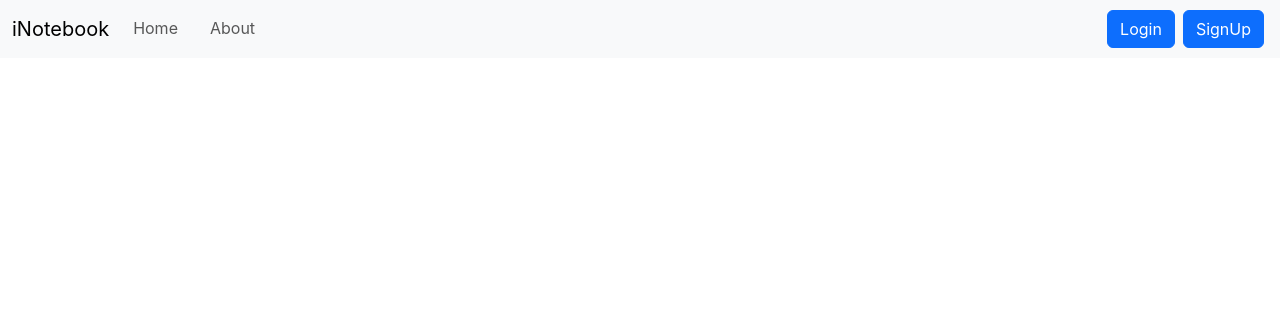
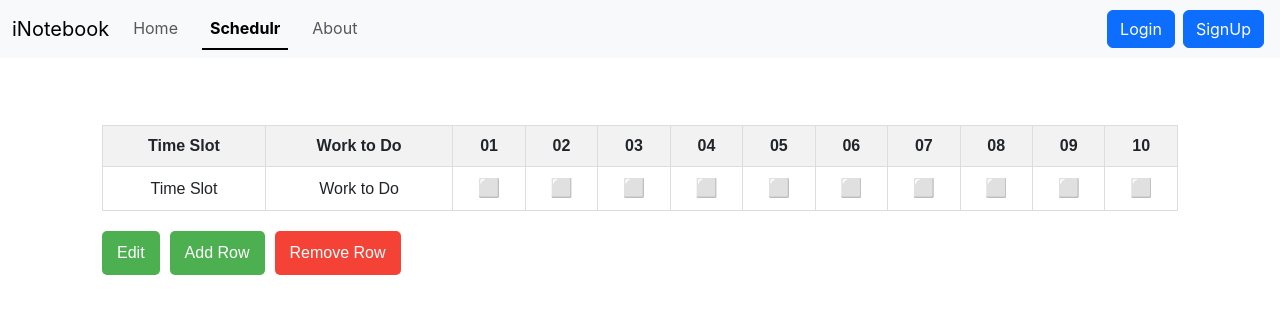
Before and after one commit to 68rajat68/OrganizeNow, a React (Create React App) app: page /Schedulr in a window 1280 px wide. Shown: the top 314 px of the page. Built offline with nearby package versions, Linux system fonts and the light colour scheme.

Commit message:
Commit_27_08
Added new page Schedulr

```diff
--- a/src/App.js
+++ b/src/App.js
@@ -16,6 +16,7 @@ import Alert from './components/Alert';
 import Login from './components/Login';
 import SignUp from './components/SignUp';
 import { useState } from 'react';
+import Schedulr from './components/Schedulr';
 
 
 function App() {
@@ -43,7 +44,7 @@ function App() {
 
             <Routes>
               <Route exact path="/" element={<Home showAlert={showAlert} />} />
-
+              <Route exact path="/Schedulr" element={ <Schedulr/>} />
               <Route exact path="/about" element={<About />} />
               <Route exact path="/login" element={<Login showAlert={showAlert} />} />
               <Route exact path="/signup" element={<SignUp showAlert={showAlert} />} />
--- a/src/components/NavBar.js
+++ b/src/components/NavBar.js
@@ -104,6 +104,9 @@ function NavBar() {
                                 <NavLink className="nav-link" aria-current="page" to="/">Home</NavLink>
                             </li>
                             <li className="nav-item">
+                                <NavLink className="nav-link" aria-current="page" to="/Schedulr">Schedulr</NavLink>
+                            </li>
+                            <li className="nav-item">
                                 <NavLink className="nav-link" aria-current="page" to="/about">About</NavLink>
                             </li>
                         </ul>
--- /dev/null
+++ b/src/components/Schedulr.js
@@ -0,0 +1,131 @@
+import React, { useState } from 'react';
+import '../css/Schedulr.css';
+
+const Schedulr = () => {
+    const [rows, setRows] = useState([{ time_slot: 'Time Slot', work_to_do: 'Work to Do', status: Array(10).fill(false) }]);
+    const [isEditable, setIsEditable] = useState(false);
+    const [columnHeaders, setColumnHeaders] = useState(Array.from({ length: 10 }, (_, i) => (i + 1).toString().padStart(2, '0')));
+    const [tempRows, setTempRows] = useState([]);
+
+    const addRow = () => {
+      const newRow = { time_slot: '', work_to_do: '', status: Array(10).fill(false) };
+      setRows([...rows, newRow]);
+      setTempRows([...tempRows, newRow]);
+    };
+
+    const removeRow = () => {
+      if (rows.length > 1) {
+        setRows(rows.slice(0, -1));
+      }
+    };
+
+    const toggleEdit = () => {
+      if (isEditable) {
+        setTempRows(rows); // Save the edited values
+      } else {
+        setTempRows([...rows]); // Backup current values before editing
+      }
+      setIsEditable(!isEditable);
+    };
+
+    const handleInputChange = (index, field, value) => {
+      const newRows = [...rows];
+      newRows[index][field] = value;
+      setRows(newRows);
+    };
+
+    const handleHeaderChange = (index, value) => {
+      let newValue = parseInt(value, 10);
+
+      if (newValue > 31) {
+        newValue = 1;
+      } else if (newValue < 1) {
+        newValue = 31;
+      }
+
+      const newHeaders = [...columnHeaders];
+      newHeaders[index] = newValue.toString().padStart(2, '0'); // Pad with leading zero if necessary
+      setColumnHeaders(newHeaders);
+    };
+
+    const toggleStatus = (rowIndex, statusIndex) => {
+      if (!isEditable) { // Only allow changing status when not in edit mode
+        const newRows = [...rows];
+        newRows[rowIndex].status[statusIndex] = !newRows[rowIndex].status[statusIndex];
+        setRows(newRows);
+      }
+    };
+
+    return (
+      <div className="schedulr-container">
+        <table className="schedulr-table">
+          <thead>
+            <tr>
+              <th>Time Slot</th>
+              <th>Work to Do</th>
+              {columnHeaders.map((header, i) => (
+                <th key={i}>
+                  {isEditable ? (
+                    <input
+                      type="number"
+                      min="1"
+                      max="31"
+                      value={header}
+                      onChange={(e) => handleHeaderChange(i, e.target.value)}
+                    />
+                  ) : (
+                    header
+                  )}
+                </th>
+              ))}
+            </tr>
+          </thead>
+          <tbody>
+            {rows.map((row, rowIndex) => (
+              <tr key={rowIndex}>
+                <td>
+                  {isEditable ? (
+                    <input
+                      type="text"
+                      value={row.time_slot}
+                      onChange={(e) => handleInputChange(rowIndex, 'time_slot', e.target.value)}
+                    />
+                  ) : (
+                    row.time_slot
+                  )}
+                </td>
+                <td>
+                  {isEditable ? (
+                    <input
+                      type="text"
+                      value={row.work_to_do}
+                      onChange={(e) => handleInputChange(rowIndex, 'work_to_do', e.target.value)}
+                    />
+                  ) : (
+                    row.work_to_do
+                  )}
+                </td>
+                {row.status.map((done, statusIndex) => (
+                  <td
+                    key={statusIndex}
+                    onClick={() => toggleStatus(rowIndex, statusIndex)}
+                    className={`status-icon ${isEditable ? 'disabled' : ''}`}
+                  >
+                    {done ? '✅' : '⬜'}
+                  </td>
+                ))}
+              </tr>
+            ))}
+          </tbody>
+        </table>
+        <button onClick={toggleEdit} className="edit-btn">
+          {isEditable ? 'Save' : 'Edit'}
+        </button>
+        <button onClick={addRow} className="add-row-btn">Add Row</button>
+        <button onClick={removeRow} className="remove-row-btn">Remove Row</button>
+
+      </div>
+    );
+  };
+
+  export default Schedulr;
--- /dev/null
+++ b/src/css/Schedulr.css
@@ -0,0 +1,52 @@
+.schedulr-container {
+    width: 100%;
+    padding: 20px;
+    font-family: Arial, sans-serif;
+  }
+
+  .schedulr-table {
+    width: 100%;
+    border-collapse: collapse;
+    margin-bottom: 20px;
+  }
+
+  .schedulr-table th, .schedulr-table td {
+    border: 1px solid #ddd;
+    padding: 8px;
+    text-align: center;
+  }
+
+  .schedulr-table th {
+    background-color: #f2f2f2;
+  }
+
+  .status-icon {
+    cursor: pointer;
+    font-size: 18px;
+  }
+
+  .add-row-btn, .remove-row-btn, .edit-btn {
+    padding: 10px 15px;
+    margin-right: 10px;
+    background-color: #4CAF50;
+    color: white;
+    border: none;
+    border-radius: 5px;
+    cursor: pointer;
+  }
+
+  .remove-row-btn {
+    background-color: #f44336;
+  }
+
+  .add-row-btn:hover, .remove-row-btn:hover, .edit-btn:hover {
+    background-color: #45a049;
+  }
+
+  input[type="text"] {
+    width: 100%;
+    padding: 5px;
+    box-sizing: border-box;
+    border: 1px solid #ccc;
+    border-radius: 4px;
+  }
```
